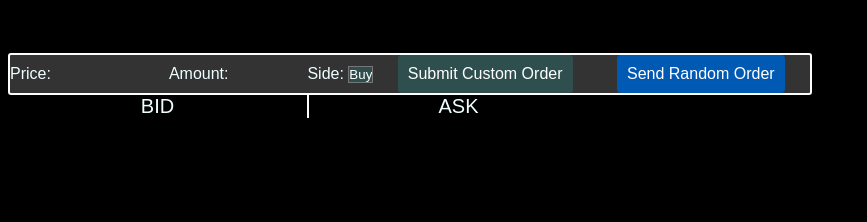
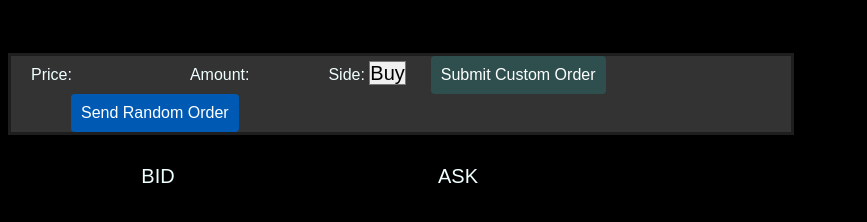
Before and after one commit to pszrk/MarketSim, a plain HTML site: page index.html in a window 1280 px wide. Shown: the whole page, without its empty margins (0-867 px from the left). Drawn offline with Linux system fonts and the light colour scheme.

Commit message:
update styles.css

```diff
--- a/styles.css
+++ b/styles.css
@@ -39,10 +39,13 @@ body{
 }
 
 form {
-    width: 800px;
-    border:2px solid #fdfcfc;
-    border-radius: 3px;
+    width: 760px;
+    border:3px solid #1f1e1e;
     background-color: #333333;
+}
+
+#orderForm{
+    padding-left: 20px;
 }
 
 input#submitprice, input#submitamount {
@@ -63,6 +66,10 @@ input#submitamount {
     width: 70px;
 }
 
+#send-order-container{
+    padding-bottom: 30px;
+}
+
 button {
     padding: 10px;
     background-color: darkslategray;
@@ -74,8 +81,9 @@ button {
 }
 
 #submitside{
-    background-color: darkslategray;
-    color:#fff
+    background-color: #f0f0f0;
+    color:#000000;
+    font-size: 20px;
 }
 
 select {
@@ -129,6 +137,7 @@ select {
 
 #bidask-labels-container {
     display: flex;
+    padding-bottom: 10px;
 }
 
 #bid-label, #ask-label {
@@ -138,9 +147,11 @@ select {
     font-size: 20px;
 }
 
-#bid-label{
-    border-right: 2px solid;
-    border-color: #fdfcfc
+#price-label {
+    display: inline-block;
+    width: 300px;
+    text-align: center;
+    font-size: 20px;
 }
 
 
@@ -164,6 +175,11 @@ select {
     background-color: rgb(0, 90, 180);
 }
 
+#updatebutton{
+    margin-left: 20px;
+    background-color: rgb(0, 90, 180);
+}
+
 
 @media (min-width: 800px) {
     #tsContainer {
```
